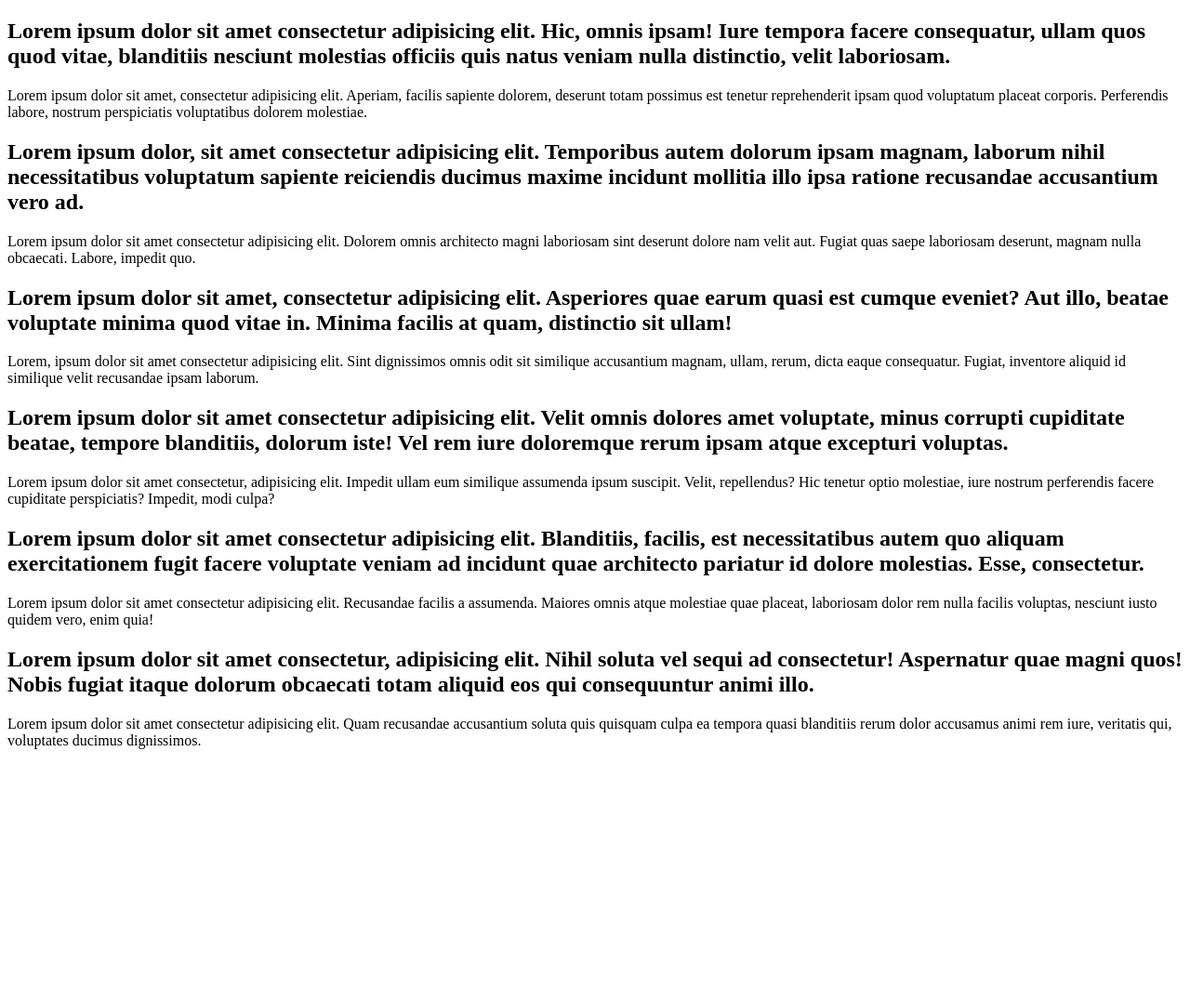
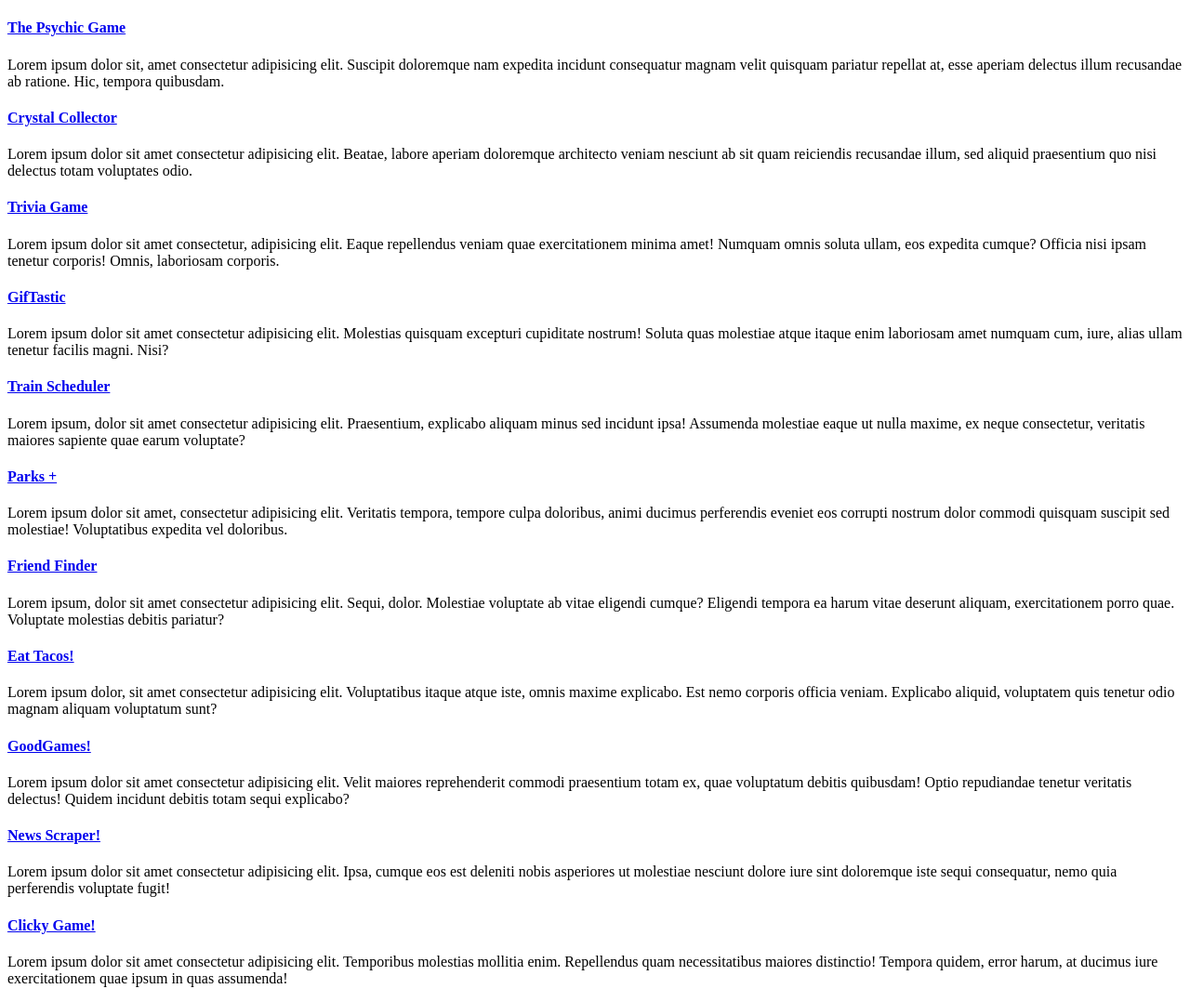
Before and after one commit to nickmacon-35/CodeRunners-Forum, a plain HTML site: page index.html in a window 1280 px wide. Shown: the whole page at 93% size. Before the commit the page ends 822 px from the top, so only its background shows below. Drawn offline with Linux system fonts and the light colour scheme.

Commit message:
init push

```diff
--- a/index.html
+++ b/index.html
@@ -7,28 +7,48 @@
 </head>
 <body>
     <div class="test">
-        <h2>Lorem ipsum dolor sit amet consectetur adipisicing elit. Hic, omnis ipsam! Iure tempora facere consequatur, ullam quos quod vitae, blanditiis nesciunt molestias officiis quis natus veniam nulla distinctio, velit laboriosam.</h2>
-        <p>Lorem ipsum dolor sit amet, consectetur adipisicing elit. Aperiam, facilis sapiente dolorem, deserunt totam possimus est tenetur reprehenderit ipsam quod voluptatum placeat corporis. Perferendis labore, nostrum perspiciatis voluptatibus dolorem molestiae.</p>
+        <h4><a href="https://nickmacon-35.github.io/Psychic-Game/" target="_blank">The Psychic Game</a></h4>
+        <p>Lorem ipsum dolor sit, amet consectetur adipisicing elit. Suscipit doloremque nam expedita incidunt consequatur magnam velit quisquam pariatur repellat at, esse aperiam delectus illum recusandae ab ratione. Hic, tempora quibusdam.</p>
     </div>
     <div class="test">
-        <h2>Lorem ipsum dolor, sit amet consectetur adipisicing elit. Temporibus autem dolorum ipsam magnam, laborum nihil necessitatibus voluptatum sapiente reiciendis ducimus maxime incidunt mollitia illo ipsa ratione recusandae accusantium vero ad.</h2>
-        <p>Lorem ipsum dolor sit amet consectetur adipisicing elit. Dolorem omnis architecto magni laboriosam sint deserunt dolore nam velit aut. Fugiat quas saepe laboriosam deserunt, magnam nulla obcaecati. Labore, impedit quo.</p>
+        <h4><a href="https://nickmacon-35.github.io/unit-4-game/" target="_blank">Crystal Collector</a></h4>
+        <p>Lorem ipsum dolor sit amet consectetur adipisicing elit. Beatae, labore aperiam doloremque architecto veniam nesciunt ab sit quam reiciendis recusandae illum, sed aliquid praesentium quo nisi delectus totam voluptates odio.</p>
     </div>
     <div class="test">
-        <h2>Lorem ipsum dolor sit amet, consectetur adipisicing elit. Asperiores quae earum quasi est cumque eveniet? Aut illo, beatae voluptate minima quod vitae in. Minima facilis at quam, distinctio sit ullam!</h2>
-        <p>Lorem, ipsum dolor sit amet consectetur adipisicing elit. Sint dignissimos omnis odit sit similique accusantium magnam, ullam, rerum, dicta eaque consequatur. Fugiat, inventore aliquid id similique velit recusandae ipsam laborum.</p>
+        <h4><a href="https://nickmacon-35.github.io/TriviaGame/" target="_blank">Trivia Game</a></h4>
+        <p>Lorem ipsum dolor sit amet consectetur, adipisicing elit. Eaque repellendus veniam quae exercitationem minima amet! Numquam omnis soluta ullam, eos expedita cumque? Officia nisi ipsam tenetur corporis! Omnis, laboriosam corporis.</p>
     </div>
     <div class="test">
-        <h2>Lorem ipsum dolor sit amet consectetur adipisicing elit. Velit omnis dolores amet voluptate, minus corrupti cupiditate beatae, tempore blanditiis, dolorum iste! Vel rem iure doloremque rerum ipsam atque excepturi voluptas.</h2>
-        <p>Lorem ipsum dolor sit amet consectetur, adipisicing elit. Impedit ullam eum similique assumenda ipsum suscipit. Velit, repellendus? Hic tenetur optio molestiae, iure nostrum perferendis facere cupiditate perspiciatis? Impedit, modi culpa?</p>
+        <h4><a href="https://nickmacon-35.github.io/GifTastic/" target="_blank">GifTastic</a></h4>
+        <p>Lorem ipsum dolor sit amet consectetur adipisicing elit. Molestias quisquam excepturi cupiditate nostrum! Soluta quas molestiae atque itaque enim laboriosam amet numquam cum, iure, alias ullam tenetur facilis magni. Nisi?</p>
     </div>
     <div class="test">
-        <h2>Lorem ipsum dolor sit amet consectetur adipisicing elit. Blanditiis, facilis, est necessitatibus autem quo aliquam exercitationem fugit facere voluptate veniam ad incidunt quae architecto pariatur id dolore molestias. Esse, consectetur.</h2>
-        <p>Lorem ipsum dolor sit amet consectetur adipisicing elit. Recusandae facilis a assumenda. Maiores omnis atque molestiae quae placeat, laboriosam dolor rem nulla facilis voluptas, nesciunt iusto quidem vero, enim quia!</p>
+        <h4><a href="https://nickmacon-35.github.io/Train-Activity/" target="_blank">Train Scheduler</a></h4>
+        <p>Lorem ipsum, dolor sit amet consectetur adipisicing elit. Praesentium, explicabo aliquam minus sed incidunt ipsa! Assumenda molestiae eaque ut nulla maxime, ex neque consectetur, veritatis maiores sapiente quae earum voluptate?</p>
     </div>
     <div class="test">
-        <h2>Lorem ipsum dolor sit amet consectetur, adipisicing elit. Nihil soluta vel sequi ad consectetur! Aspernatur quae magni quos! Nobis fugiat itaque dolorum obcaecati totam aliquid eos qui consequuntur animi illo.</h2>
-        <p>Lorem ipsum dolor sit amet consectetur adipisicing elit. Quam recusandae accusantium soluta quis quisquam culpa ea tempora quasi blanditiis rerum dolor accusamus animi rem iure, veritatis qui, voluptates ducimus dignissimos.</p>
+        <h4><a href="https://nickmacon-35.github.io/Project-1/" target="_blank">Parks +</a></h4>
+        <p>Lorem ipsum dolor sit amet, consectetur adipisicing elit. Veritatis tempora, tempore culpa doloribus, animi ducimus perferendis eveniet eos corrupti nostrum dolor commodi quisquam suscipit sed molestiae! Voluptatibus expedita vel doloribus.</p>
+    </div>
+    <div class="test">
+        <h4><a href="https://gentle-lake-92701.herokuapp.com/" target="_blank">Friend Finder</a></h4>
+        <p>Lorem ipsum, dolor sit amet consectetur adipisicing elit. Sequi, dolor. Molestiae voluptate ab vitae eligendi cumque? Eligendi tempora ea harum vitae deserunt aliquam, exercitationem porro quae. Voluptate molestias debitis pariatur?</p>
+    </div>
+    <div class="test">
+        <h4><a href="https://boiling-dawn-66601.herokuapp.com/" target="_blank">Eat Tacos!</a></h4>
+        <p>Lorem ipsum dolor, sit amet consectetur adipisicing elit. Voluptatibus itaque atque iste, omnis maxime explicabo. Est nemo corporis officia veniam. Explicabo aliquid, voluptatem quis tenetur odio magnam aliquam voluptatum sunt?</p>
+    </div>
+    <div class="test">
+        <h4><a href="https://goodgames-4u.herokuapp.com/" target="_blank">GoodGames!</a></h4>
+        <p>Lorem ipsum dolor sit amet consectetur adipisicing elit. Velit maiores reprehenderit commodi praesentium totam ex, quae voluptatum debitis quibusdam! Optio repudiandae tenetur veritatis delectus! Quidem incidunt debitis totam sequi explicabo?</p>
+    </div>
+    <div class="test">
+        <h4><a href="https://salty-dusk-68389.herokuapp.com/" target="_blank">News Scraper!</a></h4>
+        <p>Lorem ipsum dolor sit amet consectetur adipisicing elit. Ipsa, cumque eos est deleniti nobis asperiores ut molestiae nesciunt dolore iure sint doloremque iste sequi consequatur, nemo quia perferendis voluptate fugit!</p>
+    </div>
+    <div class="test">
+        <h4><a href="https://nickmacon-35.github.io/ClickyGame/" target="_blank">Clicky Game!</a></h4>
+        <p>Lorem ipsum dolor sit amet consectetur adipisicing elit. Temporibus molestias mollitia enim. Repellendus quam necessitatibus maiores distinctio! Tempora quidem, error harum, at ducimus iure exercitationem quae ipsum in quas assumenda!</p>
     </div>
 </body>
 </html>
```
